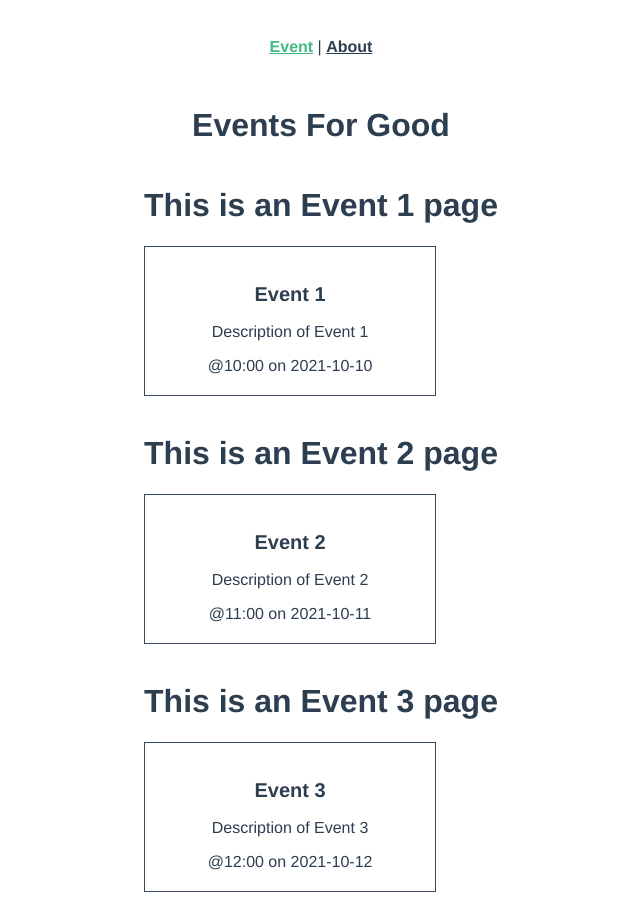
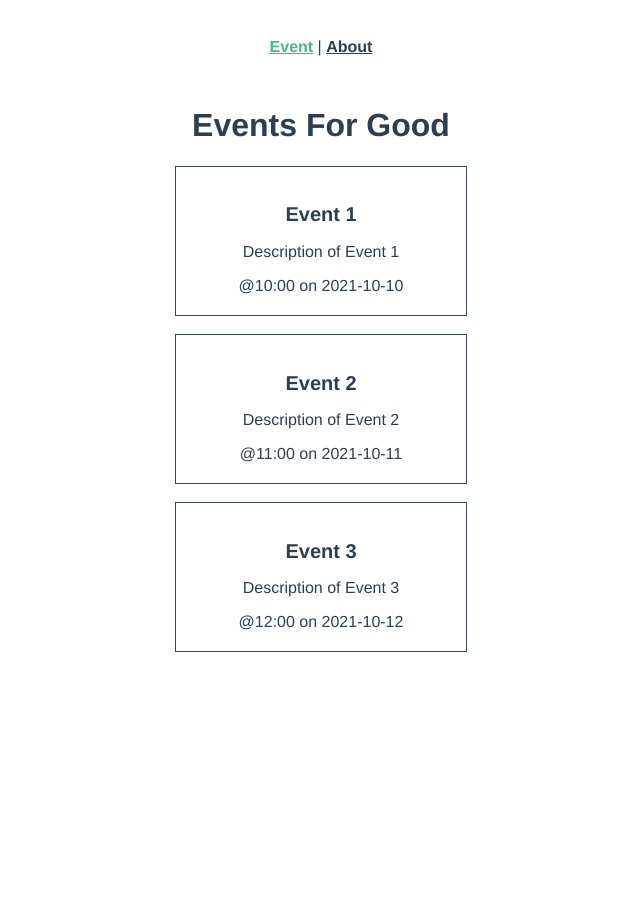
Before and after one commit to sirkittbreaker/713-DAY06-Vue, a Vue app in the folder 713-frontend/: page / in a window 1280 px wide. Shown: the top 908 px of the page, without its empty margins (319-959 px from the left). After the commit the page ends 800 px from the top, so only its background shows below. Built offline with nearby package versions, Linux system fonts and the light colour scheme; the HTML template or start-up script is replaced by a standard one.

Commit message:
remove tag h1

```diff
--- a/713-frontend/src/components/EventCard.vue
+++ b/713-frontend/src/components/EventCard.vue
@@ -5,7 +5,6 @@ defineProps<{ event: Event }>()
 
 <template>
   <div class="event-class">
-    <h1>This is an {{ event.title }} page</h1>
     <div class="event-card">
       <h2>{{ event.title }}</h2>
       <p>{{ event.description }}</p>
```
